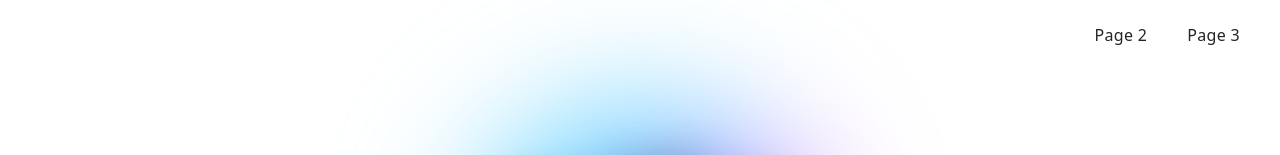
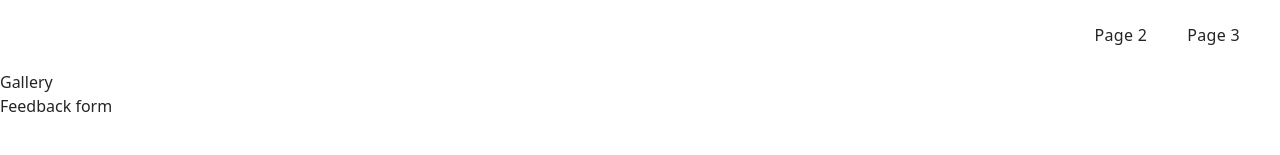
Before and after one commit to Kateryna-Khodykina/goit-js-hw-09, a website built with Vite: page src/index.html in a window 1280 px wide. Shown: the top 155 px of the page. Built offline with nearby package versions, Linux system fonts and the light colour scheme.

Commit message:
Fix homework links in index

```diff
--- a/src/index.html
+++ b/src/index.html
@@ -11,10 +11,11 @@
     <load src="./partials/header.html" icon-path="img/sprite.svg#logo" />
 
     <main>
-      <!-- Loads the specified .html file -->
-      <load src="./partials/vite-promo.html" />
-      <load src="./partials/badges.html" />
-    </main>
+  <ul>
+    <li><a href="./1-gallery.html">Gallery</a></li>
+    <li><a href="./2-form.html">Feedback form</a></li>
+  </ul>
+</main>
 
     <load src="./partials/footer.html" />
 
```
